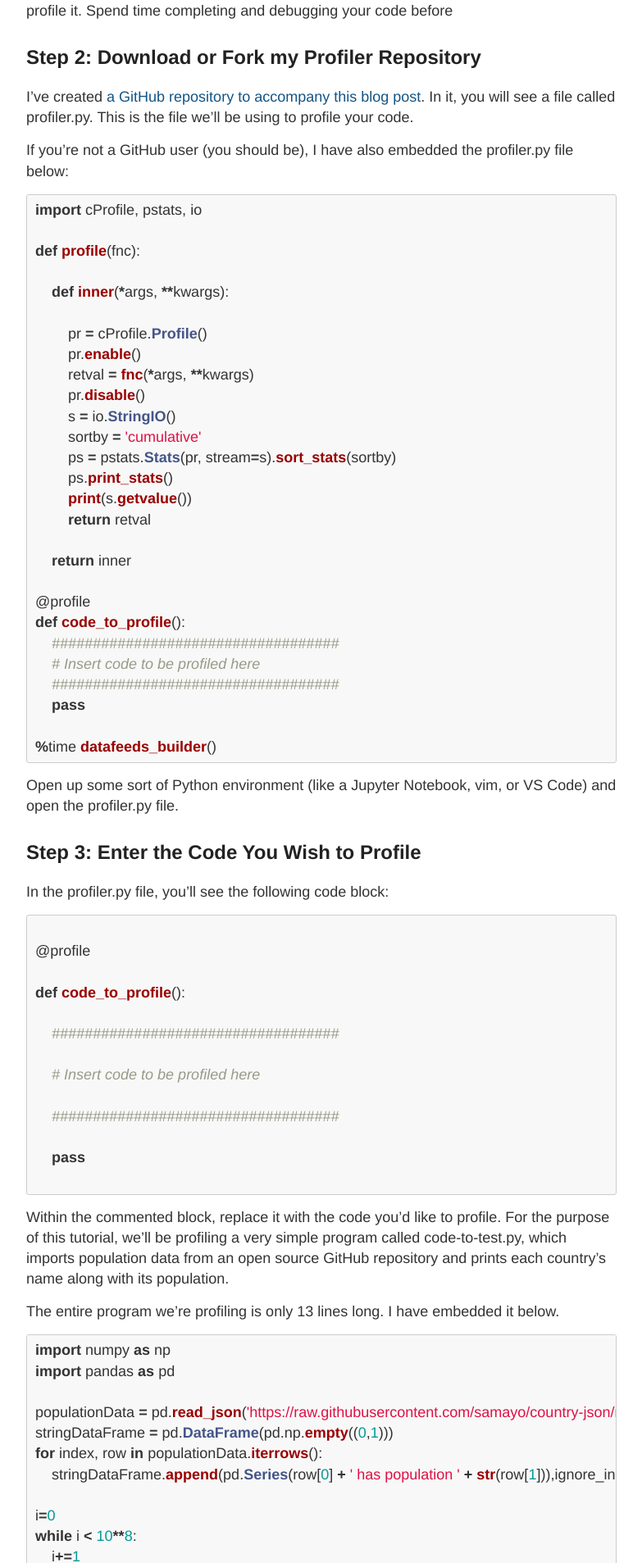
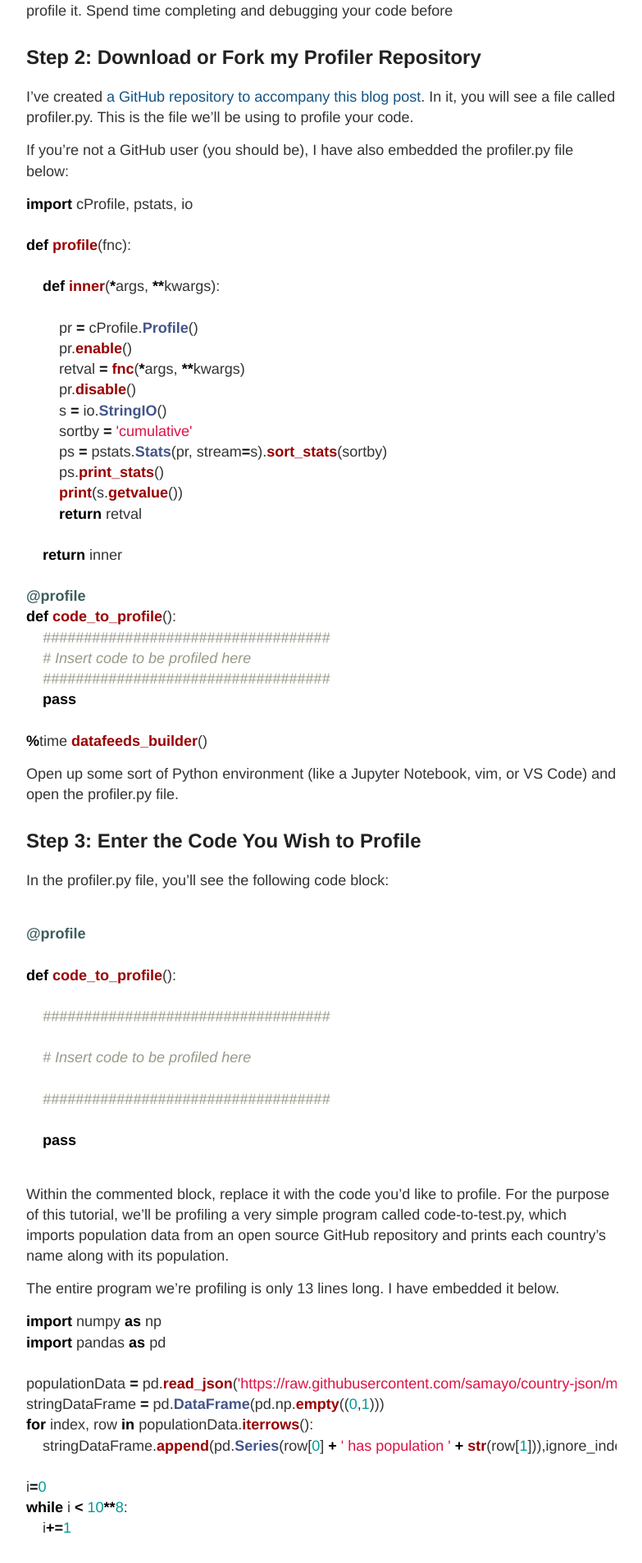
Before and after one commit to rosyberti/website, a Jekyll site: the page built from _posts/2020-03-24-how-to-profile-python-code.md, in a window 1280 px wide. Shown: the part 1533-3440 px from the top of the page at 82% size, without its empty margins (248-1031 px from the left). Built offline with Jekyll 4.4.1, drawn with Linux system fonts in a browser that asks for light colours.

Commit message:
changed to github's syntax highlighting

```diff
--- a/_sass/_highlights.scss
+++ b/_sass/_highlights.scss
@@ -8,66 +8,68 @@
 //                     border-radius: 3px !important;
                     }
 
-.highlight pre, pre, .highlight .hll { background-color: #f8f8f8; border: 1px solid #ccc; padding: 6px 10px; border-radius: 3px; }
-.highlight .c { color: #999988; font-style: italic; }
-.highlight .err { color: #a61717; background-color: #e3d2d2; }
-.highlight .k { font-weight: bold; }
-.highlight .o { font-weight: bold; }
-.highlight .cm { color: #999988; font-style: italic; }
-.highlight .cp { color: #999999; font-weight: bold; }
-.highlight .c1 { color: #999988; font-style: italic; }
-.highlight .cs { color: #999999; font-weight: bold; font-style: italic; }
-.highlight .gd { color: #000000; background-color: #ffdddd; }
-.highlight .gd .x { color: #000000; background-color: #ffaaaa; }
-.highlight .ge { font-style: italic; }
-.highlight .gr { color: #aa0000; }
-.highlight .gh { color: #999999; }
-.highlight .gi { color: #000000; background-color: #ddffdd; }
-.highlight .gi .x { color: #000000; background-color: #aaffaa; }
-.highlight .go { color: #888888; }
-.highlight .gp { color: #555555; }
-.highlight .gs { font-weight: bold; }
-.highlight .gu { color: #800080; font-weight: bold; }
-.highlight .gt { color: #aa0000; }
-.highlight .kc { font-weight: bold; }
-.highlight .kd { font-weight: bold; }
-.highlight .kn { font-weight: bold; }
-.highlight .kp { font-weight: bold; }
-.highlight .kr { font-weight: bold; }
-.highlight .kt { color: #445588; font-weight: bold; }
-.highlight .m { color: #009999; }
-.highlight .s { color: #dd1144; }
-.highlight .n { color: #333333; }
-.highlight .na { color: teal; }
-.highlight .nb { color: #0086b3; }
-.highlight .nc { color: #445588; font-weight: bold; }
-.highlight .no { color: teal; }
-.highlight .ni { color: purple; }
-.highlight .ne { color: #990000; font-weight: bold; }
-.highlight .nf { color: #990000; font-weight: bold; }
-.highlight .nn { color: #555555; }
-.highlight .nt { color: navy; }
-.highlight .nv { color: teal; }
-.highlight .ow { font-weight: bold; }
-.highlight .w { color: #bbbbbb; }
-.highlight .mf { color: #009999; }
-.highlight .mh { color: #009999; }
-.highlight .mi { color: #009999; }
-.highlight .mo { color: #009999; }
-.highlight .sb { color: #dd1144; }
-.highlight .sc { color: #dd1144; }
-.highlight .sd { color: #dd1144; }
-.highlight .s2 { color: #dd1144; }
-.highlight .se { color: #dd1144; }
-.highlight .sh { color: #dd1144; }
-.highlight .si { color: #dd1144; }
-.highlight .sx { color: #dd1144; }
-.highlight .sr { color: #009926; }
-.highlight .s1 { color: #dd1144; }
-.highlight .ss { color: #990073; }
-.highlight .bp { color: #999999; }
-.highlight .vc { color: teal; }
-.highlight .vg { color: teal; }
-.highlight .vi { color: teal; }
-.highlight .il { color: #009999; }
-.highlight .gc { color: #999; background-color: #EAF2F5; }
+.highlight .hll { background-color: #ffffcc }
+.highlight  { background: #ffffff; }
+.highlight .c { color: #999988; font-style: italic } /* Comment */
+.highlight .err { color: #a61717; background-color: #e3d2d2 } /* Error */
+.highlight .k { color: #000000; font-weight: bold } /* Keyword */
+.highlight .o { color: #000000; font-weight: bold } /* Operator */
+.highlight .ch { color: #999988; font-style: italic } /* Comment.Hashbang */
+.highlight .cm { color: #999988; font-style: italic } /* Comment.Multiline */
+.highlight .cp { color: #999999; font-weight: bold; font-style: italic } /* Comment.Preproc */
+.highlight .cpf { color: #999988; font-style: italic } /* Comment.PreprocFile */
+.highlight .c1 { color: #999988; font-style: italic } /* Comment.Single */
+.highlight .cs { color: #999999; font-weight: bold; font-style: italic } /* Comment.Special */
+.highlight .gd { color: #000000; background-color: #ffdddd } /* Generic.Deleted */
+.highlight .ge { color: #000000; font-style: italic } /* Generic.Emph */
+.highlight .gr { color: #aa0000 } /* Generic.Error */
+.highlight .gh { color: #999999 } /* Generic.Heading */
+.highlight .gi { color: #000000; background-color: #ddffdd } /* Generic.Inserted */
+.highlight .go { color: #888888 } /* Generic.Output */
+.highlight .gp { color: #555555 } /* Generic.Prompt */
+.highlight .gs { font-weight: bold } /* Generic.Strong */
+.highlight .gu { color: #aaaaaa } /* Generic.Subheading */
+.highlight .gt { color: #aa0000 } /* Generic.Traceback */
+.highlight .kc { color: #000000; font-weight: bold } /* Keyword.Constant */
+.highlight .kd { color: #000000; font-weight: bold } /* Keyword.Declaration */
+.highlight .kn { color: #000000; font-weight: bold } /* Keyword.Namespace */
+.highlight .kp { color: #000000; font-weight: bold } /* Keyword.Pseudo */
+.highlight .kr { color: #000000; font-weight: bold } /* Keyword.Reserved */
+.highlight .kt { color: #445588; font-weight: bold } /* Keyword.Type */
+.highlight .m { color: #009999 } /* Literal.Number */
+.highlight .s { color: #dd1144 } /* Literal.String */
+.highlight .na { color: #008080 } /* Name.Attribute */
+.highlight .nb { color: #0086B3 } /* Name.Builtin */
+.highlight .nc { color: #445588; font-weight: bold } /* Name.Class */
+.highlight .no { color: #008080 } /* Name.Constant */
+.highlight .nd { color: #3c5d5d; font-weight: bold } /* Name.Decorator */
+.highlight .ni { color: #800080 } /* Name.Entity */
+.highlight .ne { color: #990000; font-weight: bold } /* Name.Exception */
+.highlight .nf { color: #990000; font-weight: bold } /* Name.Function */
+.highlight .nl { color: #990000; font-weight: bold } /* Name.Label */
+.highlight .nn { color: #555555 } /* Name.Namespace */
+.highlight .nt { color: #000080 } /* Name.Tag */
+.highlight .nv { color: #008080 } /* Name.Variable */
+.highlight .ow { color: #000000; font-weight: bold } /* Operator.Word */
+.highlight .w { color: #bbbbbb } /* Text.Whitespace */
+.highlight .mb { color: #009999 } /* Literal.Number.Bin */
+.highlight .mf { color: #009999 } /* Literal.Number.Float */
+.highlight .mh { color: #009999 } /* Literal.Number.Hex */
+.highlight .mi { color: #009999 } /* Literal.Number.Integer */
+.highlight .mo { color: #009999 } /* Literal.Number.Oct */
+.highlight .sb { color: #dd1144 } /* Literal.String.Backtick */
+.highlight .sc { color: #dd1144 } /* Literal.String.Char */
+.highlight .sd { color: #dd1144 } /* Literal.String.Doc */
+.highlight .s2 { color: #dd1144 } /* Literal.String.Double */
+.highlight .se { color: #dd1144 } /* Literal.String.Escape */
+.highlight .sh { color: #dd1144 } /* Literal.String.Heredoc */
+.highlight .si { color: #dd1144 } /* Literal.String.Interpol */
+.highlight .sx { color: #dd1144 } /* Literal.String.Other */
+.highlight .sr { color: #009926 } /* Literal.String.Regex */
+.highlight .s1 { color: #dd1144 } /* Literal.String.Single */
+.highlight .ss { color: #990073 } /* Literal.String.Symbol */
+.highlight .bp { color: #999999 } /* Name.Builtin.Pseudo */
+.highlight .vc { color: #008080 } /* Name.Variable.Class */
+.highlight .vg { color: #008080 } /* Name.Variable.Global */
+.highlight .vi { color: #008080 } /* Name.Variable.Instance */
+.highlight .il { color: #009999 } /* Literal.Number.Integer.Long */
```
